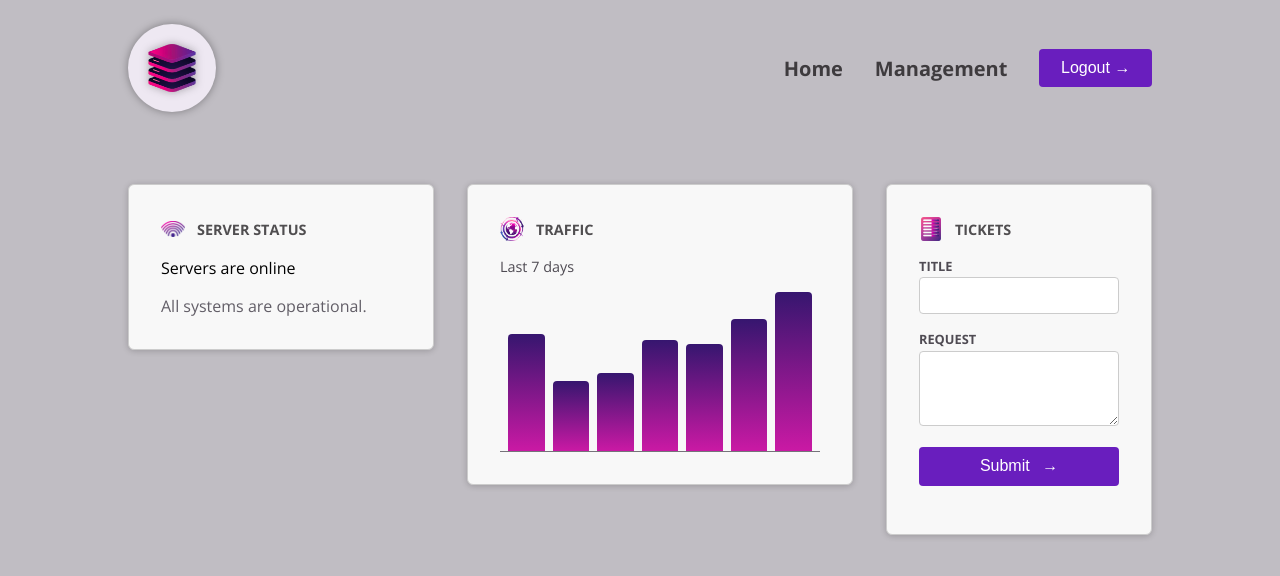
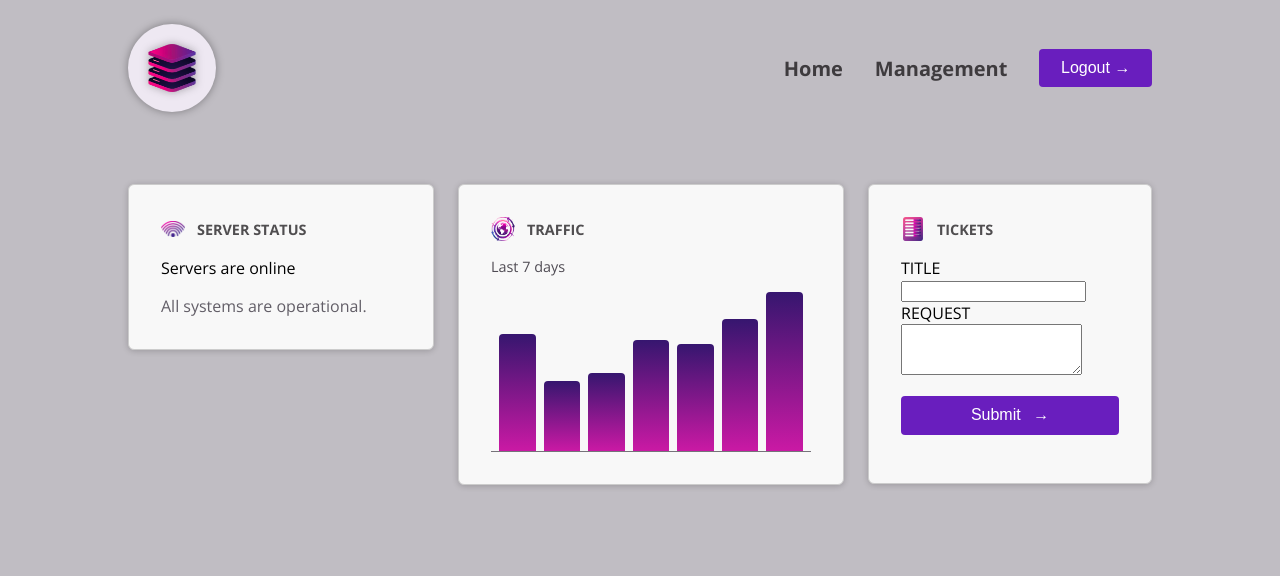
Before and after one commit to Mig-uel/angular-complete-guide, an Angular app in the folder components-deep-dive/: page / in a window 1280 px wide. Shown: the top 576 px of the page. Built offline with nearby package versions, Linux system fonts and the light colour scheme.

Commit message:
refactor: remove unnecessary paragraph wrapper in control component
- Simplifies the structure of the control component by removing
  the redundant <p> tag, improving semantic HTML and accessibility.

```diff
--- a/components-deep-dive/src/app/shared/control/control.component.html
+++ b/components-deep-dive/src/app/shared/control/control.component.html
@@ -1,4 +1,2 @@
-<p class="control">
-  <label [for]="label()">{{label().toLocaleUpperCase()}}</label>
-  <ng-content select="input, textarea" />
-</p>
+<label [for]="label()">{{label().toLocaleUpperCase()}}</label>
+<ng-content select="input, textarea" />
```
